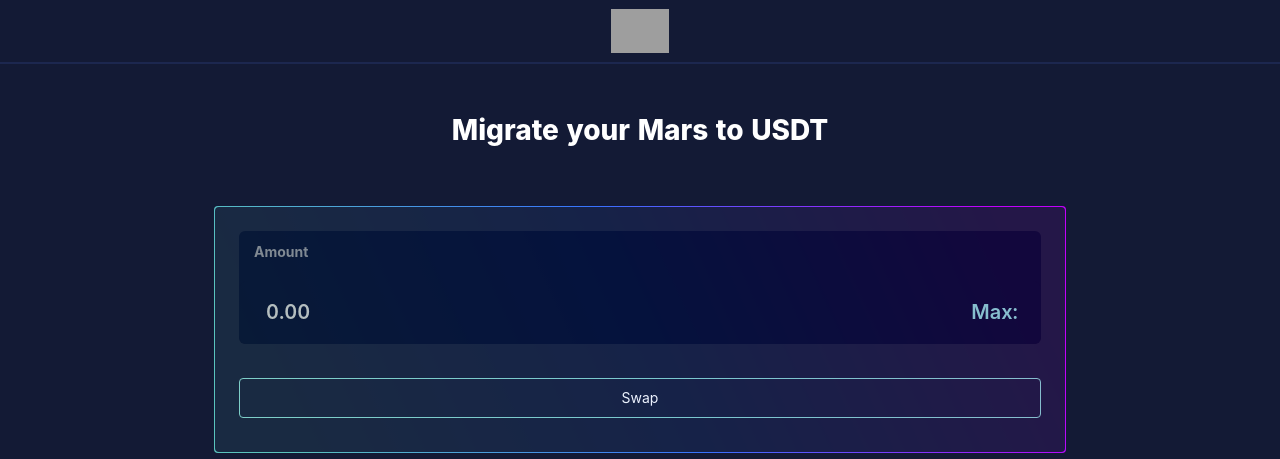
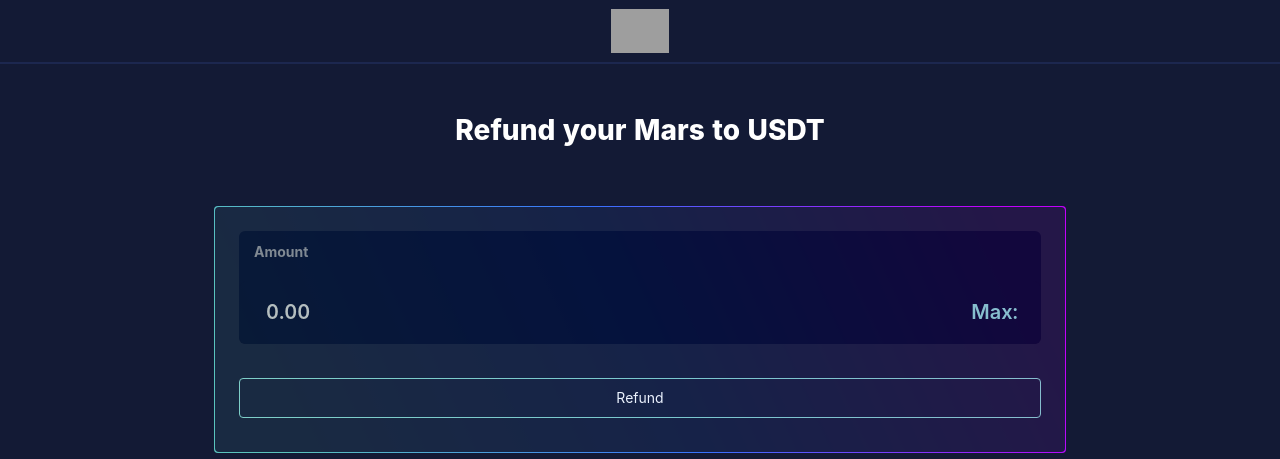
Before and after one commit to aglichandrap/tokenmigration, a React (Create React App) app: page / in a window 1280 px wide. Shown: the top 459 px of the page. Built offline with nearby package versions, Linux system fonts and the light colour scheme; grey boxes are pictures that could not be loaded.

Commit message:
change migrate to refund

```diff
--- a/src/pages/home.js
+++ b/src/pages/home.js
@@ -178,7 +178,7 @@ export default function HomePage() {
           onCancel={()=>setModalConfirm(false)}
         >
           <div style={{textAlign: 'center'}}>
-            <Title>Swaping</Title>
+            <Title>Refund</Title>
             <CardStyled>
               <CardBody>
                 <Subtitle>MARS ➡️ USDT</Subtitle>
@@ -188,7 +188,7 @@ export default function HomePage() {
             <ButtonSwap type='ghost' onClick={migrate} loading={loading}>Confirm</ButtonSwap>
           </div>
         </Modal>
-        <Title>Migrate your Mars to USDT</Title>
+        <Title>Refund your Mars to USDT</Title>
         <CardStyled>
           <CardBody>
             <Form layout="vertical" color="white">
@@ -196,7 +196,7 @@ export default function HomePage() {
                 <InputStyled placeholder="0.00" addonAfter={`Max: ${balance}`} value={amount} onChange={(e) => setAmount(e.target.value)} />
               </FormItem>
             </Form>
-            <ButtonSwap type='ghost' onClick={handleSwap} loading={loading}>Swap</ButtonSwap>
+            <ButtonSwap type='ghost' onClick={handleSwap} loading={loading}>Refund</ButtonSwap>
           </CardBody>
         </CardStyled>
         <br/>
```
